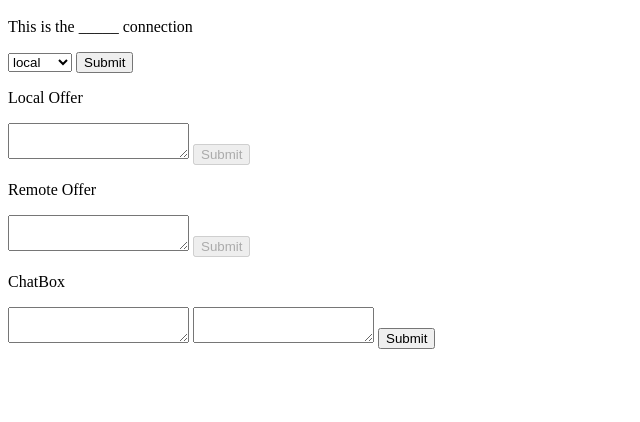
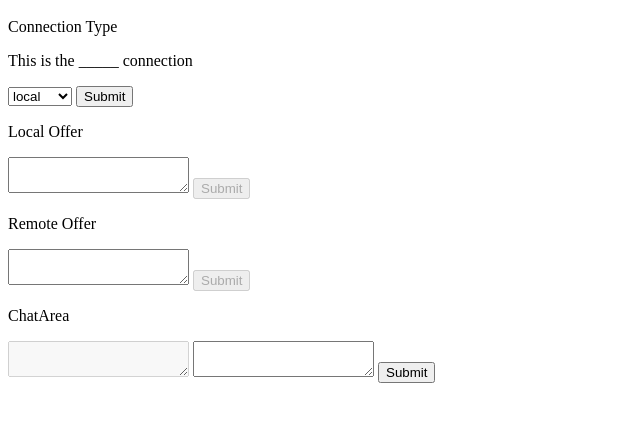
Before and after one commit to sjingoi/webrtc-tester, a plain HTML site: page index.html in a window 1280 px wide. Shown: the part 48-470 px from the top of the page, without its empty margins (0-640 px from the left). Drawn offline with Linux system fonts and the light colour scheme.

Commit message:
UI Changes and Organization
Receiving chat box is disabled to prevent accidental modification

Organized HTML Elements into divs

Added function description to typeSelector

```diff
--- a/index.html
+++ b/index.html
@@ -4,23 +4,34 @@
     </head>
     <body>
         <h1>WebRTC Test</h1>
+
+        <p>Connection Type</p>
+        <div>
             <p>This is the _____ connection</p>
             <select id="connection-type">
                 <option value="local">local</option>
                 <option value="remote">remote</option>
             </select>
             <button id="submit-type">Submit</button>
+        </div>
         <p>Local Offer</p>
+        <div>
             <textarea id="local-offer"></textarea>
             <button id="submit-local" disabled="true">Submit</button>
+        </div>
+
         <p>Remote Offer</p>
+        <div>
             <textarea id="remote-offer"></textarea>
             <button id="submit-remote" disabled="true">Submit</button>
-        <p>ChatBox</p>
-        <textarea id="chat-box-recieve"></textarea>
+        </div>
+
+        <p>ChatArea</p>
+        <div>
+            <textarea id="chat-box-recieve" disabled="true"></textarea>
             <textarea id="chat-box-send"></textarea>
             <button id="submit-text">Submit</button>
             <script src="index.js"></script>
+        </div>
     </body>
-
 </html>
--- a/index.js
+++ b/index.js
@@ -17,6 +17,9 @@ sendBox = document.getElementById("chat-box-send");
 recieveBox = document.getElementById("chat-box-recieve");
 
 function submitType() {
+    /**
+     * Usually executed when the type selector button is pressed.
+     */
     submitTypeBtn.disabled = true;
     typeSelection.disabled = true;
     if (typeSelection.value == "local") {
```
Lines whose indentation alone changed are shown as unchanged.
